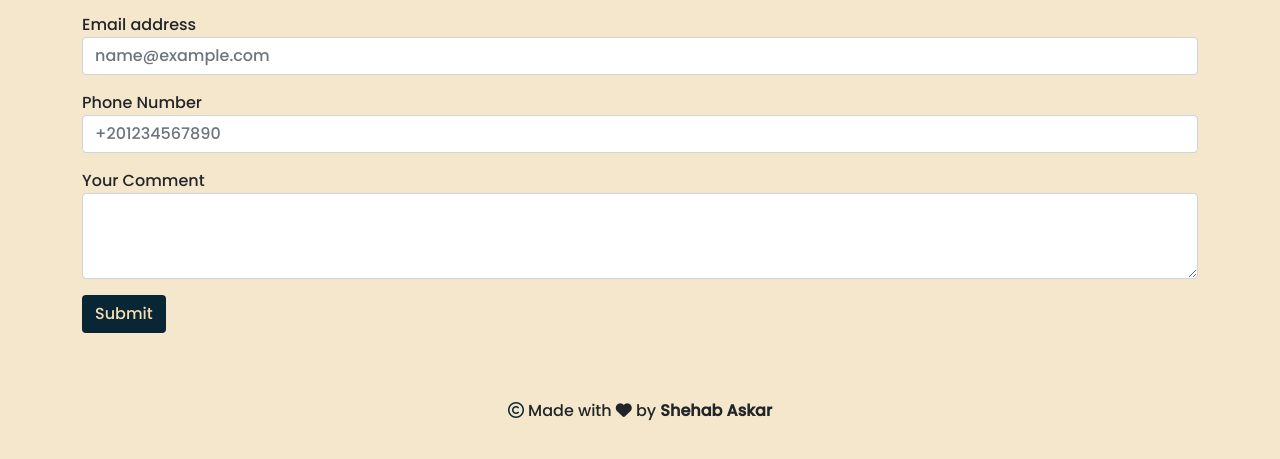
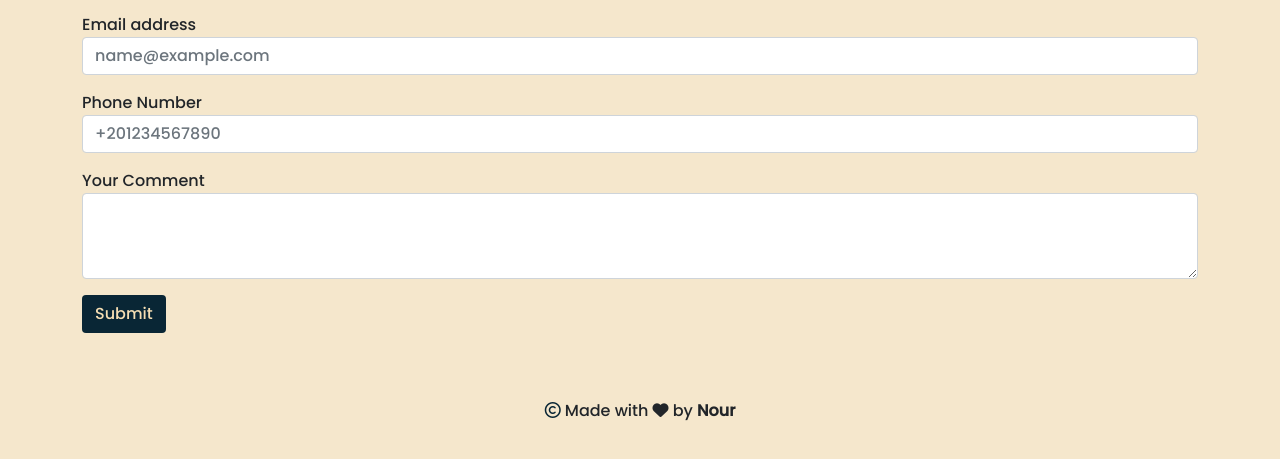
Before and after one commit to NourEldin110/Roboeat, a plain HTML site: page contactus.html in a window 1280 px wide. Shown: the part 209-668 px from the top of the page. Drawn offline with nearby package versions, Linux system fonts and the light colour scheme.

Commit message:
contactus.html

```diff
--- a/contactus.html
+++ b/contactus.html
@@ -107,7 +107,7 @@
         <footer class="footer mt-auto py-3">
             <div class="container">
               <span>
-                <i class="fa fa-copyright footer-text"></i> Made with <i class="fa fa-heart"></i> by <b>Shehab Askar</b>
+                <i class="fa fa-copyright footer-text"></i> Made with <i class="fa fa-heart"></i> by <b>Nour</b>
             </span>
             </div>
           </footer>
```
